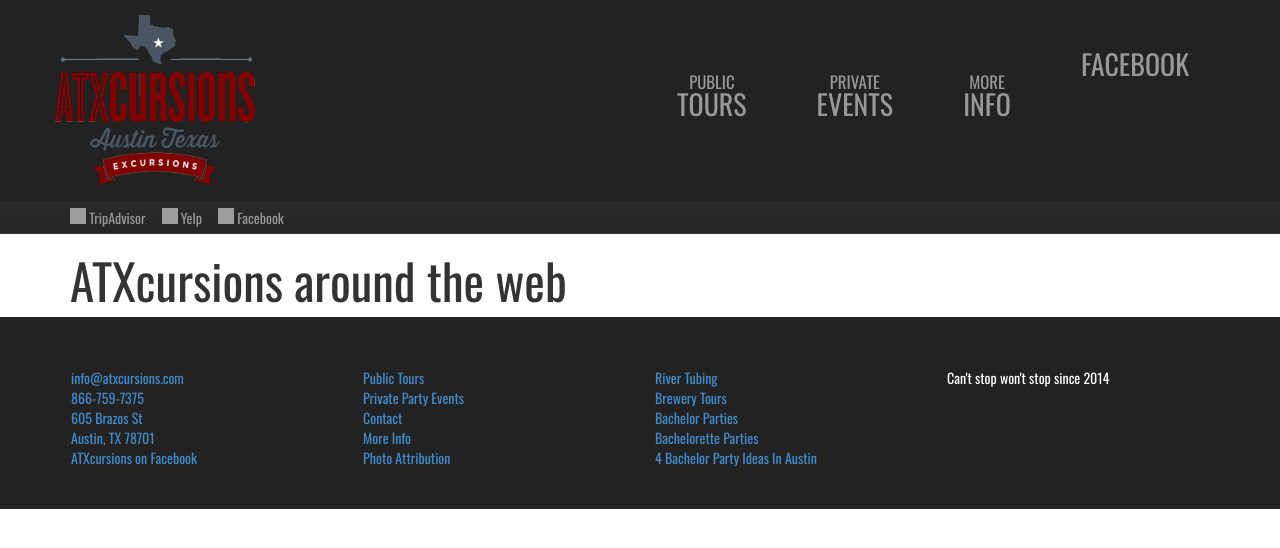
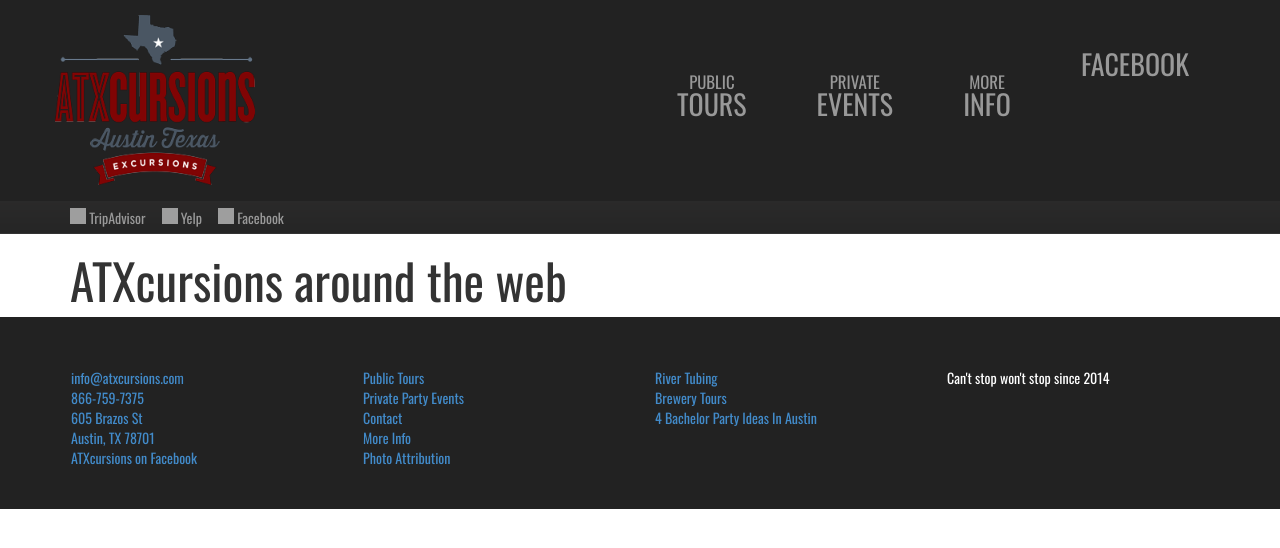
Before and after one commit to Gennovacap-Technology/axtcursions, a Jekyll site: the page built from social-media.html, in a window 1280 px wide. Shown: the top 548 px of the page. Built offline with Jekyll 4.4.1, drawn with Linux system fonts in a browser that asks for light colours; nearby versions of some CDN libraries; Markdown is read by kramdown in place of the engine named in the settings; comment, search, counter and statistics services are not loaded; grey boxes are pictures that could not be loaded.

Commit message:
removing links to the irrelevant bachelor/bachelorette party pages. just duplicate content of the private parties page. bring back when we have unique and useful content

```diff
--- a/_layouts/default.html
+++ b/_layouts/default.html
@@ -98,8 +98,8 @@
                   <ul class="list-unstyled">
                     <li><a href="/river-float-tubing-austin.html">River Tubing</a></li>
                     <li><a href="/austin-brewery-tours.html">Brewery Tours</a></li>
-                    <li><a href="/bachelor-bachelorette-parties-austin.html">Bachelor Parties</a></li>
-                    <li><a href="/bachelor-bachelorette-parties-austin.html">Bachelorette Parties</a></li>
+                    <!--<li><a href="/bachelor-bachelorette-parties-austin.html">Bachelor Parties</a></li>
+                    <li><a href="/bachelor-bachelorette-parties-austin.html">Bachelorette Parties</a></li>-->
                     <!--<li><a href="/pub-crawls.html">Pub Crawls</a></li>-->
                     <!--<li><a href="/4-bachelorette-party-ideas-in-austin.html">4 Bachelorette Party Ideas In Austin</a></li>-->
                     <li><a href="/4-bachelor-party-ideas-in-austin.html">4 Bachelor Party Ideas In Austin</a></li>
```
